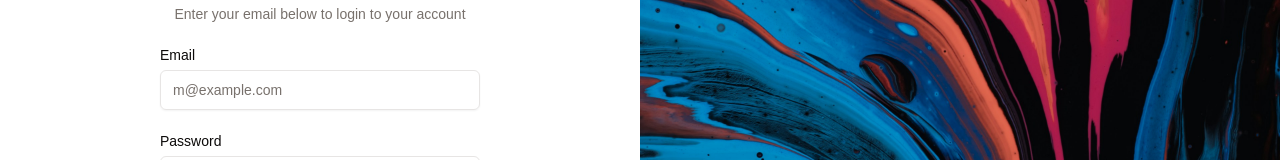
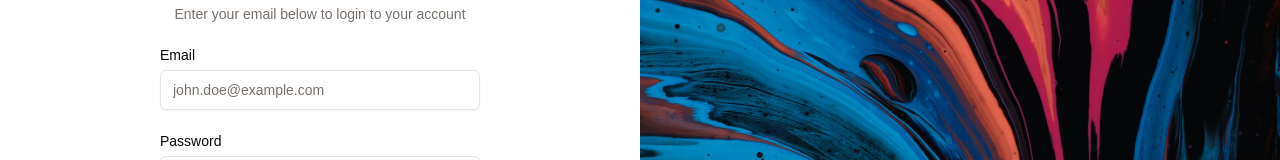
Before and after one commit to Splendidcomm-Tech-Limited/Loosof-web-client, a Next.js app: page /login in a window 1280 px wide. Shown: the part 310-470 px from the top of the page. Built offline with nearby package versions, Linux system fonts and the light colour scheme.

Commit message:
style: trying to check pushing to github

```diff
--- a/components/login-form.tsx
+++ b/components/login-form.tsx
@@ -18,7 +18,7 @@
       <div className="grid gap-6">
         <div className="grid gap-2">
           <Label htmlFor="email">Email</Label>
-          <Input id="email" type="email" placeholder="m@example.com" required />
+          <Input id="email" type="email" placeholder="john.doe@example.com" required />
         </div>
         <div className="grid gap-2">
           <div className="flex items-center">
```
